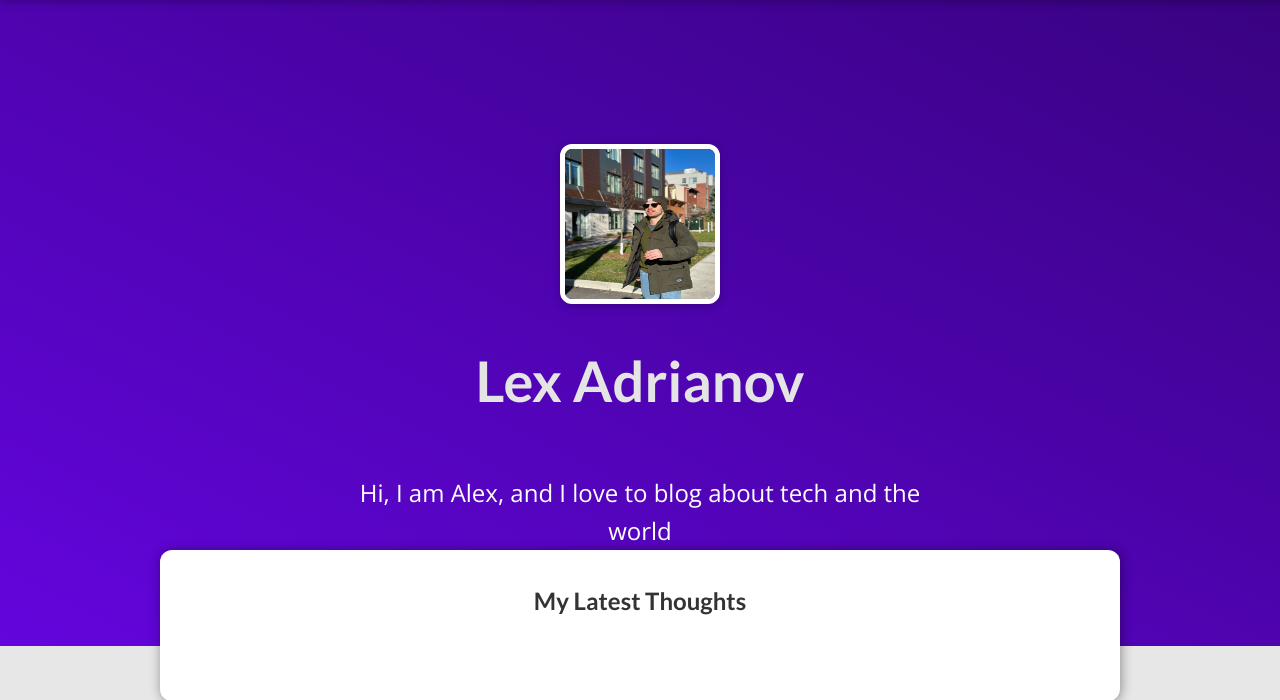
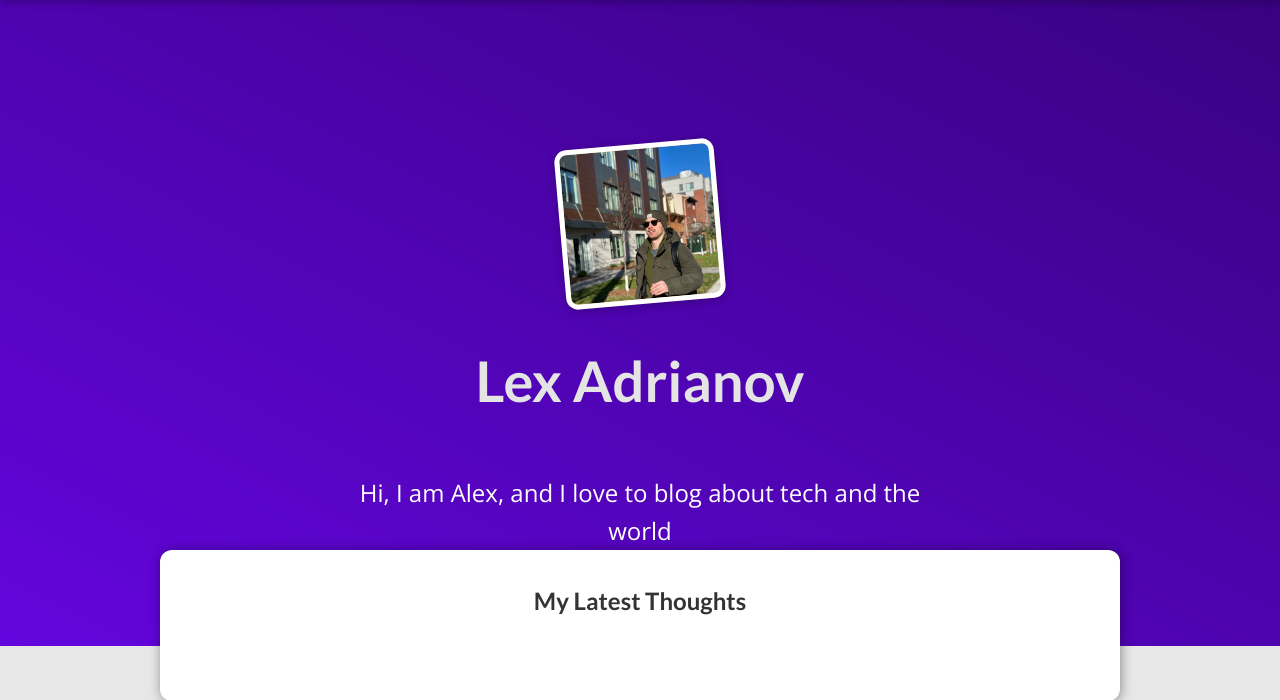
Before and after one commit to sanyadrian/blog, a Django app: page / in a window 1280 px wide. Shown: the part 80-780 px from the top of the page. Run offline with Django 3.2, Linux system fonts and the light colour scheme; data that the repository does not hold is empty.

Commit message:
Corrected image

```diff
--- a/blog/static/blog/index.css
+++ b/blog/static/blog/index.css
@@ -48,10 +48,15 @@ main {
 #welcome img {
   width: 10rem;
   height: 10rem;
+  object-fit: cover;
+  object-position: top;
   border: 5px solid white;
   border-radius: 12px;
+  background-color: #ffe1bf;
+  transform: rotateZ(-5deg);
   box-shadow: 0 2px 8px rgba(0, 0, 0, 0.25);
 }
+
 
 #welcome h2 {
   font-size: 3.5rem;
```
